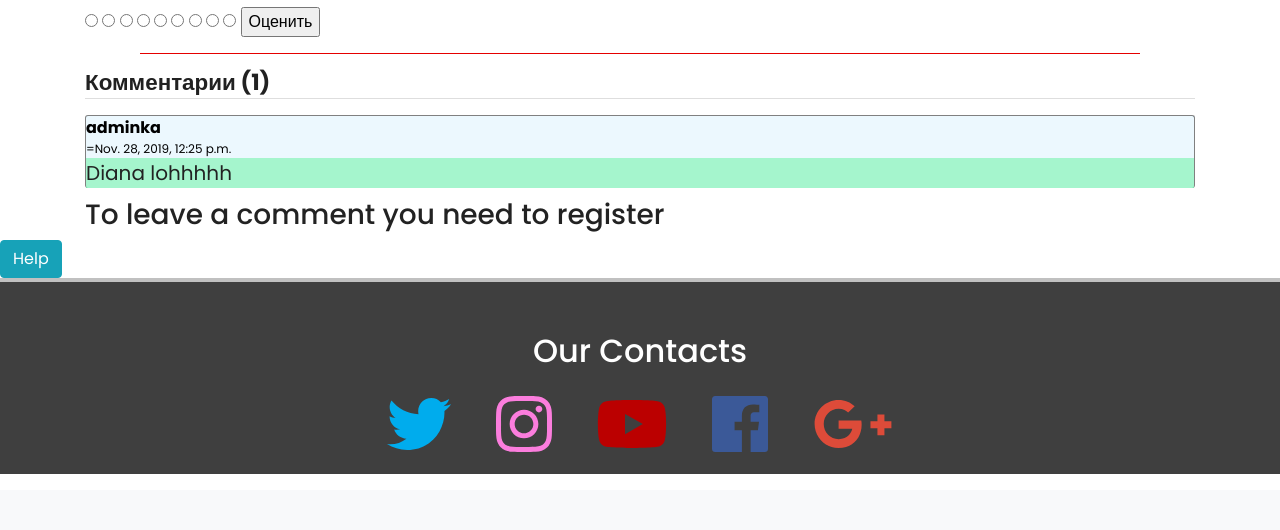
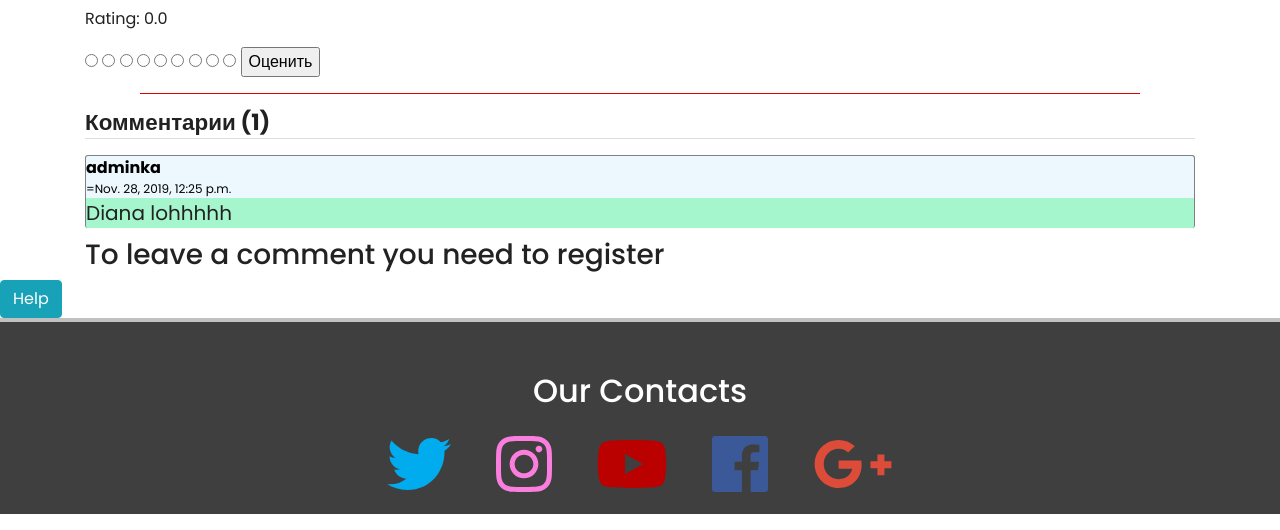
Before and after one commit to Zamanbek-hub/Devs-Team-Csse1806K-Cinema, a Django app: page /movie/Joker/ in a window 1280 px wide. Shown: the part 1334-1864 px from the top of the page. Before the commit the page ends 1808 px from the top, so only its background shows below. Run offline with Django 3.2, Linux system fonts and the light colour scheme; data comes from the database, SQL or seed files in the repository; both versions use the stored data as it was after the commit; some libraries are stand-ins or nearby versions.

Commit message:
commit for Tima

```diff
--- a/article/admin.py
+++ b/article/admin.py
@@ -8,3 +8,4 @@ admin.site.register(Jenre)
 admin.site.register(Cinema)
 admin.site.register(Room)
 admin.site.register(Shop)
+admin.site.register(Rating)
--- a/article/templates/article/movie_view.html
+++ b/article/templates/article/movie_view.html
@@ -59,6 +59,10 @@
 <div class="container-fluid">
     <iframe width="760" height="415" id="youtube" src="{{movie.movie_trailer_url}}"  style="margin-left:350px" frameborder="0" allow="accelerometer; autoplay; encrypted-media; gyroscope; picture-in-picture" allowfullscreen></iframe>
 </div>
+<div class = "container">
+  <p> Rating: {{movie.movie_rating}} </p>
+</div>
+
 <div class="container">
 			<form method="post" action="{% url 'set_rating' movie.id%}">
 				{% csrf_token %}
--- a/article/urls.py
+++ b/article/urls.py
@@ -21,6 +21,7 @@ urlpatterns = [
     path('logout/', LogoutView.as_view(next_page=reverse_lazy('index')), name='logout'),
     path('set_comment/<movie_name>', views.set_Comment, name='set_comment'),
     path('buyticket/<movie_name>', views.buyticket, name='buyticket'),
+    path('set_rating/<movie_id>', views.set_rating, name='set_rating'),
     # path('list/', views.listmovies, name='listmovies'),
     path('afisha/', views.afisha, name='afisha'),
     path('booking/', views.booking, name='booking'),
--- a/article/views.py
+++ b/article/views.py
@@ -222,19 +222,21 @@ def Check(request):
     return render(request, 'article/scheduleoffilms.html', dict(user=user))
 
 def set_rating(request, movie_id):
-    movie = get_object_or_404(Movie, pk=movie_id)
-    try:
-        ratings = Rating.objects.filter(of_movie=movie)
-        user = User.objects.get(user=request.user)
-        for i in ratings:
-            if i.of_user == user:
-                return HttpResponseRedirect(reverse('mainapp:movie', args=(movie_id, )))
-        rating_num = int(request.POST['new_rating'])
-        new_rating = Rating(rating_user=userx, rating_movie=moviex, rating=rating_num)
-        new_rating.save()
-        sum_of_rating = movie.movie_rating * len(ratings) + rating_num
-        movie.movie_user_rating = sum_of_rating / (len(ratings) + 1)
-        movie.save()
-    except:
-        pass
-    return HttpResponseRedirect(reverse('mainapp:movie', args=(movie_id, )))
+    movie = get_object_or_404(Block, pk=movie_id)
+    ratings = Rating.objects.filter(of_movie=movie)
+    user = User.objects.get(id=request.user.id)
+
+    # for i in ratings:
+    #     if i.of_user == user:
+    #         return HttpResponseRedirect(reverse('movie_view', args=(movie.movie_name, )))
+
+    rating_num = int(request.POST['new_rating'])
+    new_rating = Rating(of_user=user, of_movie=movie, rating=rating_num)
+    new_rating.save()
+
+    sum_of_rating = movie.movie_rating * len(ratings) + rating_num
+    movie.movie_rating = sum_of_rating / (len(ratings) + 1)
+    movie.save()
+
+
+    return HttpResponseRedirect(reverse_lazy('movie_view', args=(movie.movie_name, )))
```
Also changed, not shown: db.sqlite3.
